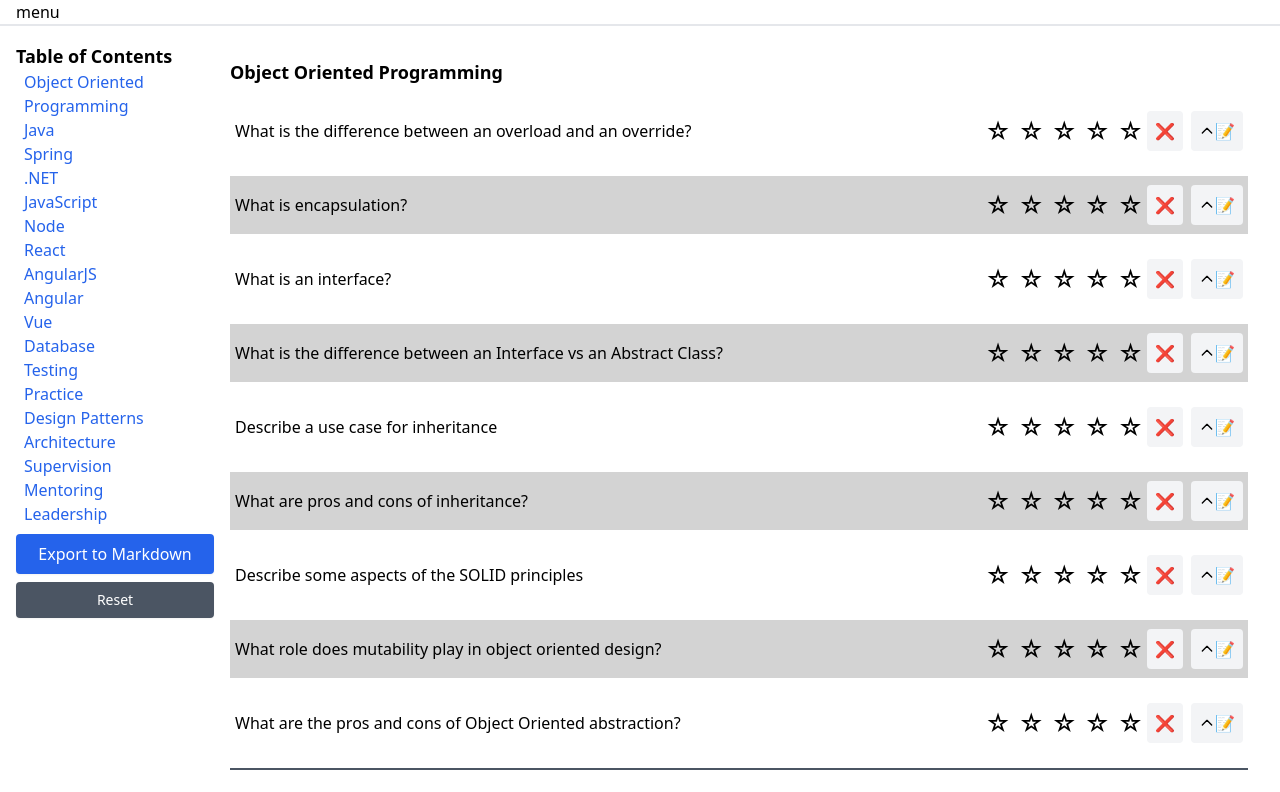
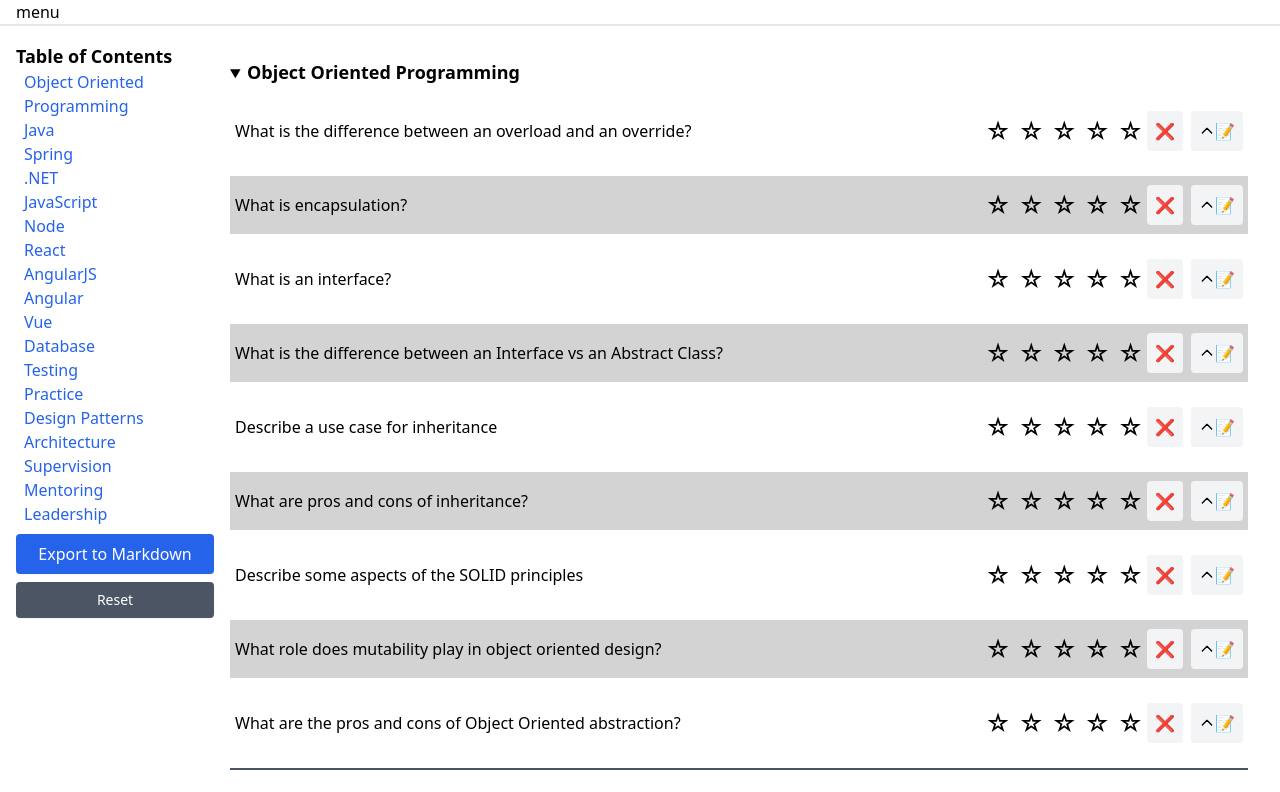
Before and after one commit to ZachariBarnes/conductor, a React (Create React App) app: page /conductor in a window 1280 px wide. Shown: the top 792 px of the page. Built offline with nearby package versions, Linux system fonts and the light colour scheme; what hashids would draw is missing.

Commit message:
Optimal collapse/expand option

```diff
--- a/public/data/content.yml
+++ b/public/data/content.yml
@@ -74,7 +74,7 @@ content:
   - section: JavaScript
     visible: false
     prompts:
-      - prompt: How are `==` and `===` equality operators differnt?
+      - prompt: How are `==` and `===` equality operators different?
       - prompt: What is the relationship of JavaScript to TypeScript?
       - prompt: What is a callback?
       - prompt: What is a promise?
--- a/src/modules/conductor/Conductor.js
+++ b/src/modules/conductor/Conductor.js
@@ -56,17 +56,20 @@ export function Conductor() {
                 key={dat.section}
                 className="border-b-2 border-gray-600 last:border-b-0"
               >
-                <h2 className="mt-4 mb-4 text-lg font-bold">
-                  <a href="#"
+               <details {...getDetailsSection(visibility.visible)}>
+                  <summary>
+                    <button className="mt-4 mb-4 text-lg font-bold"
                         title="Click to expand/collapse"
                         onClick={(_e)=>{
                           visibility.visible=!visibility.visible;
                           setVisibleSections([...visibleSections]);
                           return false;
                           }}>
-                     {dat.section} </a>
-                </h2>
+                      {dat.section}
+                    </button>
+                  </summary>
                   {displaySection(dat,visibility)}
+                </details>
               </div>
             );
           })}
@@ -76,6 +79,9 @@ export function Conductor() {
   );
 }
 
+function getDetailsSection(visible){
+  return visible ? {open:true} : {};
+}
 
 function displaySection(dat, visibility){
 
```
Lines whose indentation alone changed are shown as unchanged.
